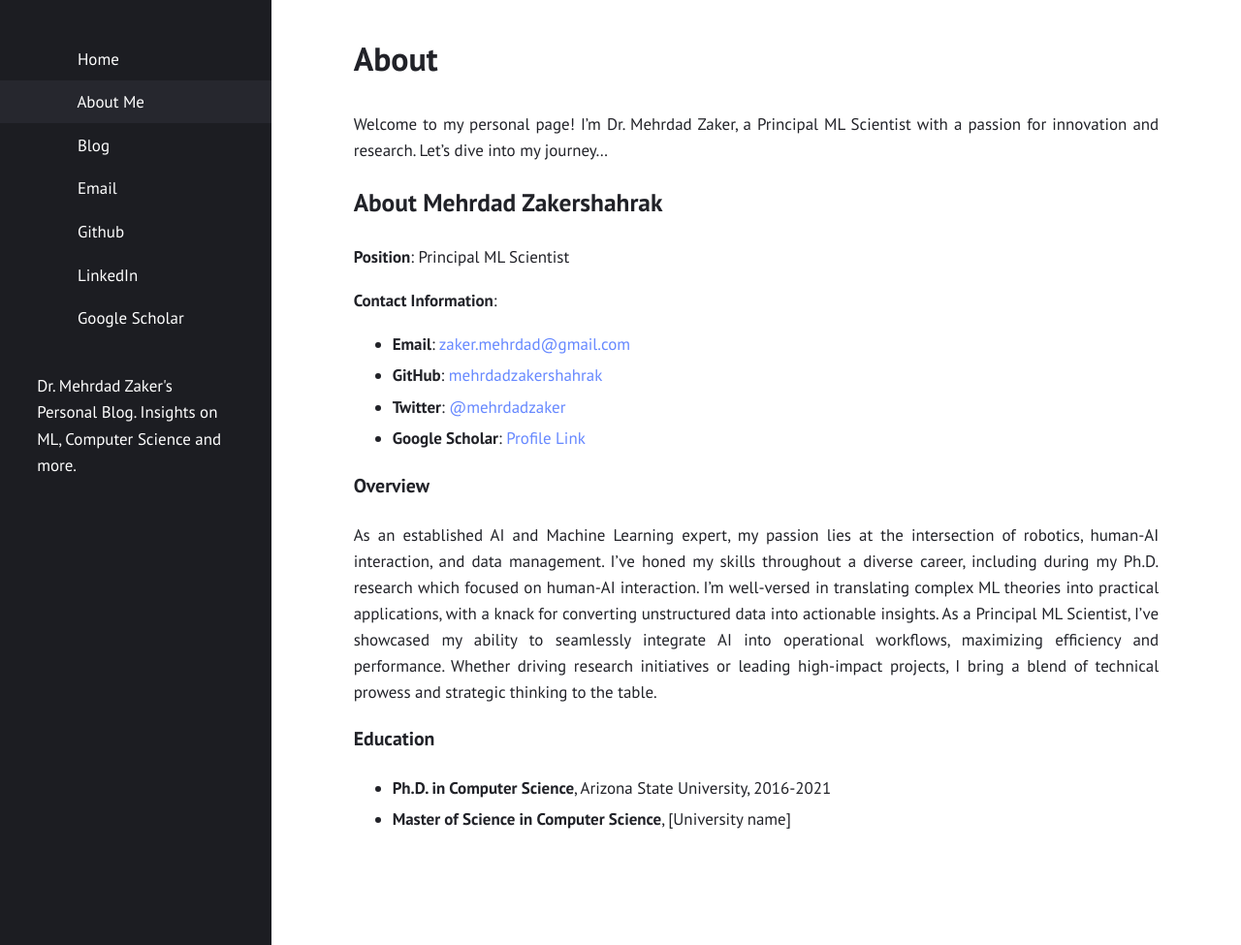
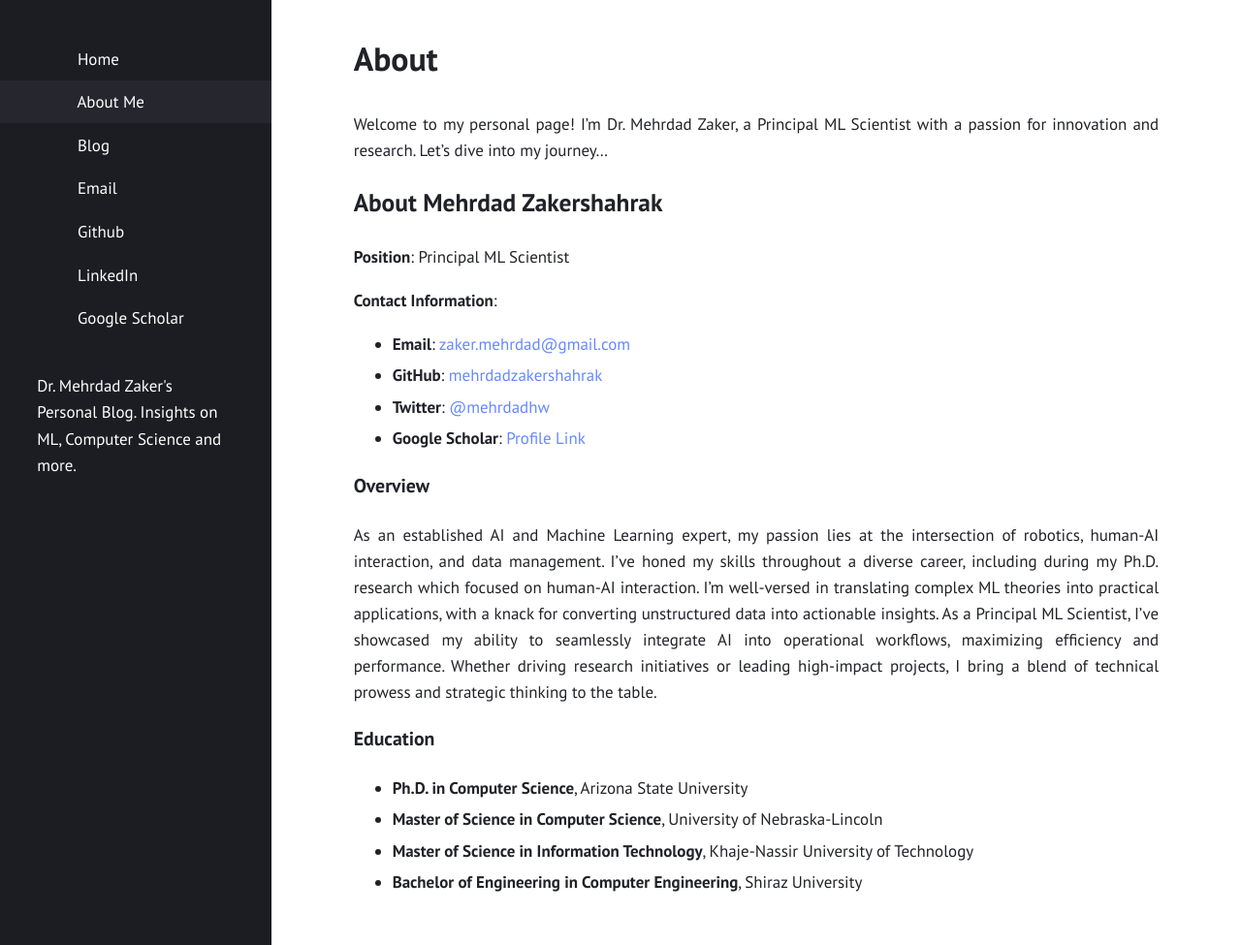
Before and after one commit to mehrdadzakershahrak/mehrdadzakershahrak.github.io, a Jekyll site: the page built from about.markdown, in a window 1280 px wide and 975 px high. Shown: the whole window at 97% size. Built offline with Jekyll 4.4.1, drawn with Linux system fonts in a browser that asks for light colours.

Commit message:
About fixed

```diff
--- a/about.markdown
+++ b/about.markdown
@@ -13,8 +13,8 @@ Welcome to my personal page! I'm Dr. Mehrdad Zaker, a Principal ML Scientist wit
 **Contact Information**:
 - **Email**: [zaker.mehrdad@gmail.com](mailto:zaker.mehrdad@gmail.com)
 - **GitHub**: [mehrdadzakershahrak](https://github.com/mehrdadzakershahrak)
-- **Twitter**: [@mehrdadzaker](https://twitter.com/mehrdadzaker)
-- **Google Scholar**: [Profile Link](https://scholar.google.com/citations?user=XXXXXXXX)
+- **Twitter**: [@mehrdadhw](https://twitter.com/mehrdadhw)
+- **Google Scholar**: [Profile Link](https://scholar.google.com/citations?user=Y_-UFnUAAAAJ&hl=en)
 
 ### Overview
 
@@ -22,5 +22,7 @@ As an established AI and Machine Learning expert, my passion lies at the interse
 
 ### Education
 
-- **Ph.D. in Computer Science**, Arizona State University, 2016-2021
-- **Master of Science in Computer Science**, [University name]
+- **Ph.D. in Computer Science**, Arizona State University
+- **Master of Science in Computer Science**, University of Nebraska-Lincoln
+- **Master of Science in Information Technology**, Khaje-Nassir University of Technology
+- **Bachelor of Engineering in Computer Engineering**, Shiraz University
```
